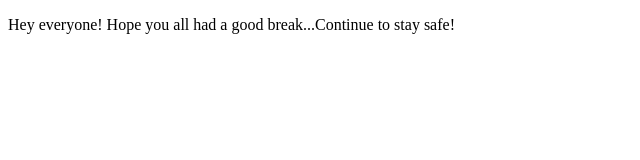
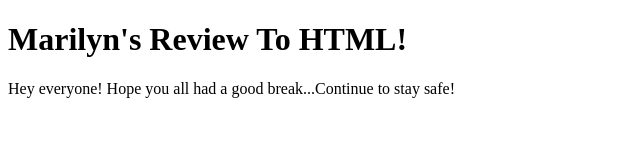
Before and after one commit to Marilyn-Flowers-ITMD-362-Org/lab1, a plain HTML site: page index.html in a window 1280 px wide. Shown: the whole page, without its empty margins (0-640 px from the left). Drawn offline with Linux system fonts and the light colour scheme.

Commit message:
Update index.html

```diff
--- a/index.html
+++ b/index.html
@@ -5,6 +5,7 @@
     <title>Marilyn's Review To HTML!</title>
   </head>
   <body>
+    <h1> Marilyn's Review To HTML!</h1>
     <p> Hey everyone! Hope you all had a good break...Continue to stay safe!</p>
   </body>
 </html>
```
